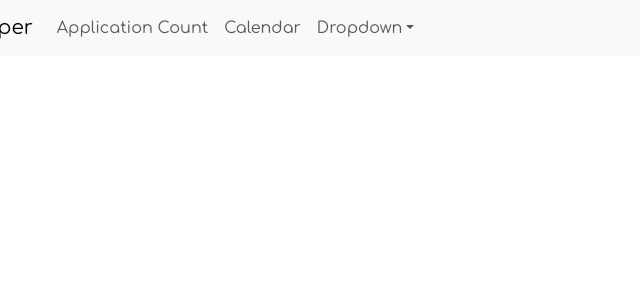
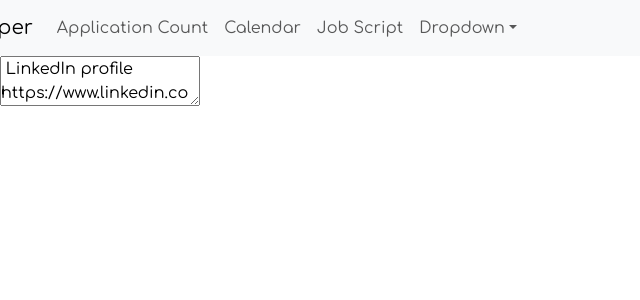
Before and after one commit to jbkim0547/application-countingapp, a React (Create React App) app: page /jobScript in a window 1280 px wide. Shown: the top 300 px of the page, without its empty margins (0-640 px from the left). Built offline with nearby package versions, Linux system fonts and the light colour scheme.

Commit message:
JobScript

```diff
--- a/src/App.jsx
+++ b/src/App.jsx
@@ -5,6 +5,7 @@ import NavBar from './Navbars/NavBar';
 import { BrowserRouter as Router, Routes, Route } from "react-router-dom";
 import Calendar from './Calendar/Calendar';
 import './Calendar/Calendar.css'
+import JobScript from './JobScript/JobScript';
 
 
 
@@ -18,6 +19,7 @@ function App() {
         <Routes>
           <Route path="/count" element={<Count />} />
           <Route path="/calendar" element={<Calendar />} />
+          <Route path="/jobScript" element={<JobScript />} />
         </Routes>
       </Router>
     <div>
--- /dev/null
+++ b/src/JobScript/JobScript.jsx
@@ -0,0 +1,47 @@
+const JobScript = () => {
+  return (
+    <textarea
+      defaultValue=" LinkedIn profile
+https://www.linkedin.com/in/jb-kim-14a820132/
+
+Github Profile
+https://github.com/jbkim0547/JB-kim
+
+Hello Kelly, hope I can connect you and join your successful career path!
+
+It's nice to connect Trvor. I was wondering if you can give me a HUGE favor and give me an advice or help for the position that I applied for OpenDoor.
+
+I recently applied for Aruba as a software engineer position, and I thought it would be a great idea to talk to someone who is actually working there to get ANY advices regarding interview and further process. ANY advice or support would be appreciated!
+
+Also, I am not sure if it is appropriate to ask since we just connected in the Linkedin today but do you think you could refer me or pass my info to the hiring manager for the position that I applied? That would mean a lot to me as well!
+
+Below is the position that I applied just in case you want to take a look.
+
+
+I am looking for new opportunities that have right people to work with and contribute my skillset and grow along with the team and company.
+
+As a passionate and talented employee, I would like to contribute my skillset to the team and company so I can grow along with the Team!
+
+
+Hello Sev1Tech!
+
+My name is Jay Kim and I am interested in the software engineer position that I applied for Sev1Tech. (please see the link below) And I was wondering if you could help me to pass my resume to the hiring manager. It would be greatly appreciated!
+
+https://www.linkedin.com/jobs/view/4090121833/?alternateChannel=search&refId=Jh2l1LAM9mOIYOE6rC1YuA%3D%3D&trackingId=jFlGjk%2FkblvdN4XxkfAQng%3D%3D
+
+Thank you!
+Jay Kim
+
+
+Source
+interviewcake
+CanVa.com
+Leecode
+Pramp - interveiw prep
+
+"
+    />
+  );
+};
+
+export default JobScript;
--- a/src/Navbars/NavBar.js
+++ b/src/Navbars/NavBar.js
@@ -15,6 +15,7 @@ function NavBar() {
                     <Nav className="me-auto">
                         <Nav.Link href="/count">Application Count</Nav.Link>
                         <Nav.Link href="/calendar">Calendar</Nav.Link>
+                        <Nav.Link href="/jobScript">Job Script</Nav.Link>
                         <NavDropdown title="Dropdown" id="basic-nav-dropdown">
                             <NavDropdown.Item href="#action/3.1">Action</NavDropdown.Item>
                             <NavDropdown.Item href="#action/3.2">
```
